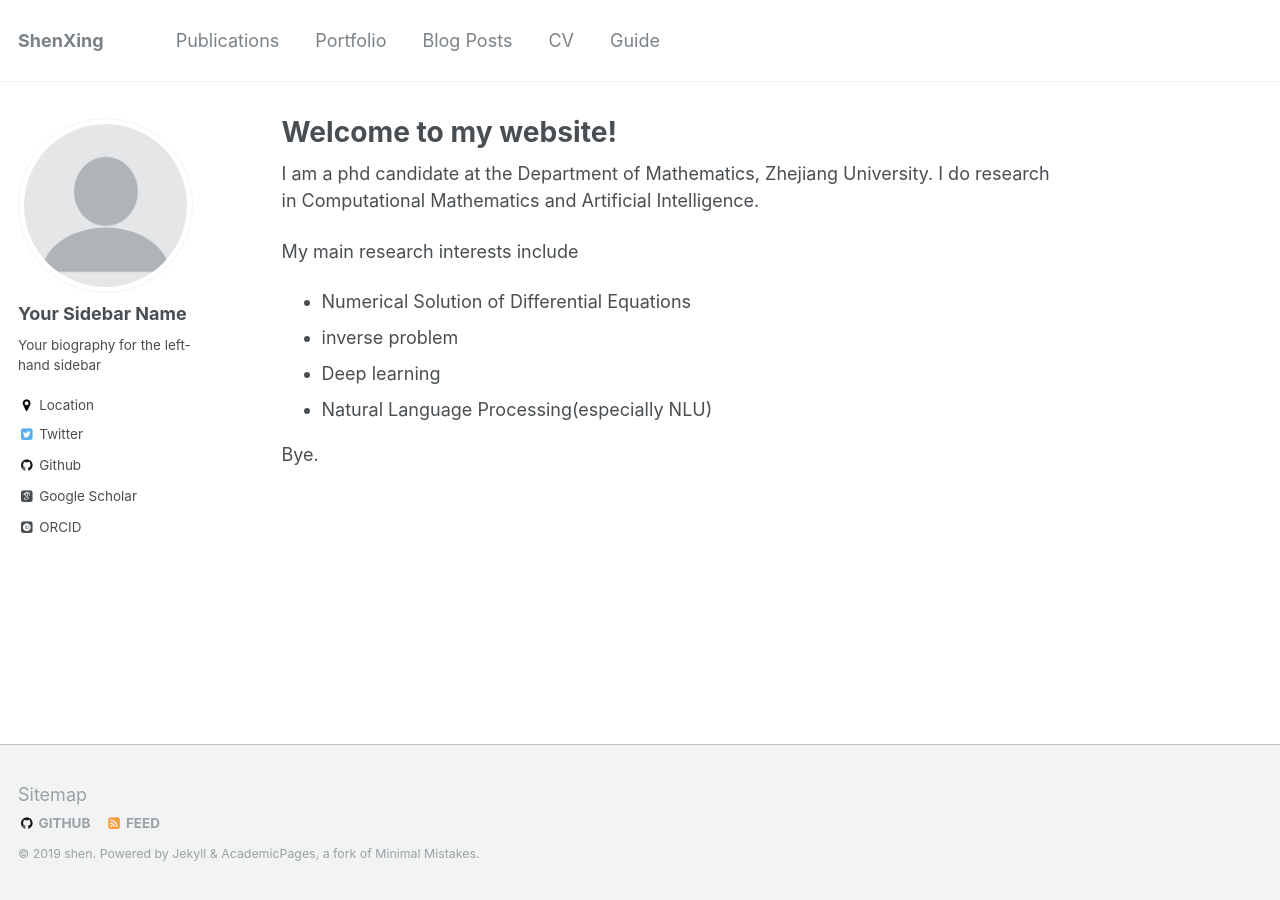
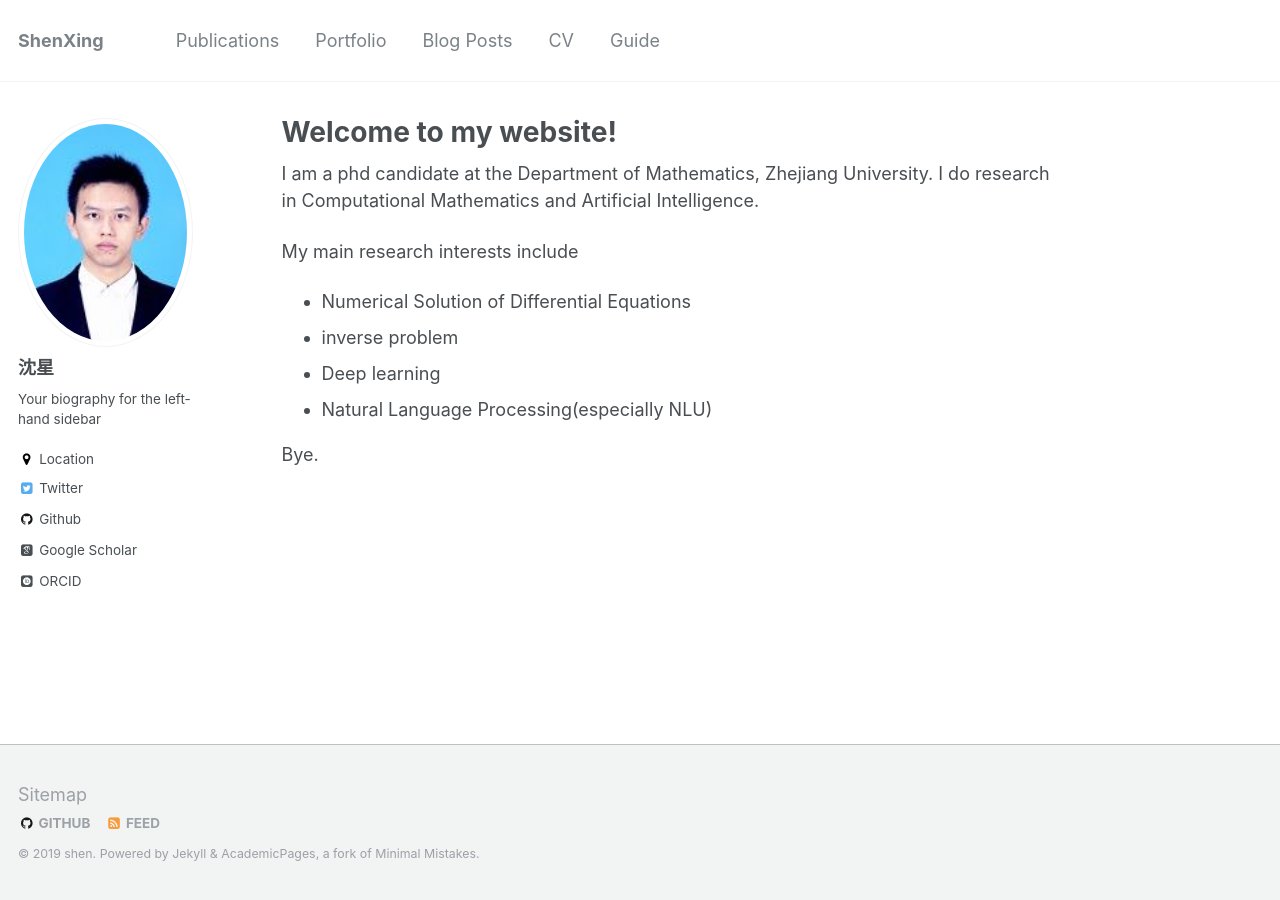
Before and after one commit to Xingbaji/xingbaji.github.io, a Jekyll site: the page built from _pages/about.md, in a window 1280 px wide. Built offline with Jekyll 4.4.1, drawn with Linux system fonts in a browser that asks for light colours; some web fonts are replaced.

Commit message:
shen_test

```diff
--- a/_config.yml
+++ b/_config.yml
@@ -11,7 +11,7 @@ title                    : "ShenXing"
 title_separator          : "-"
 name                     : &name "shen"
 description              : &description "personal description"
-url                      : https://academicpages.github.io # the base hostname & protocol for your site e.g. "https://mmistakes.github.io"
+url                      : https://xingbaji.github.io # the base hostname & protocol for your site e.g. "https://mmistakes.github.io"
 baseurl                  : "" # the subpath of your site, e.g. "/blog"
 repository               : "academicpages/academicpages.github.io"
 teaser                   :  # filename of teaser fallback teaser image placed in /images/, .e.g. "500x300.png"
@@ -80,7 +80,7 @@ analytics:
 
 # Site Author
 author:
-  name             : "Your Sidebar Name"
+  name             : "沈星"
   avatar           : "profile.png"
   bio              : "Your biography for the left-hand sidebar"
   location         : "Location"
```
Also changed, not shown: images/profile.png.
